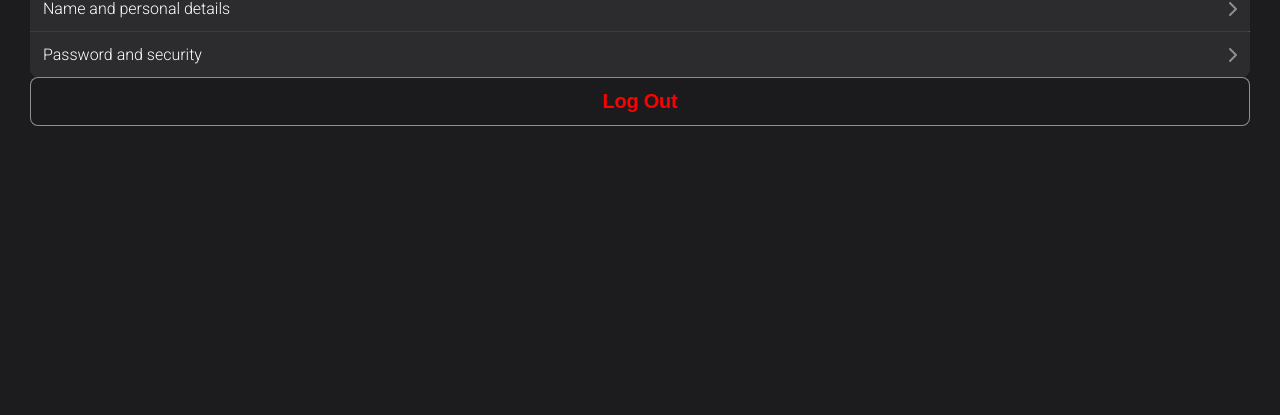
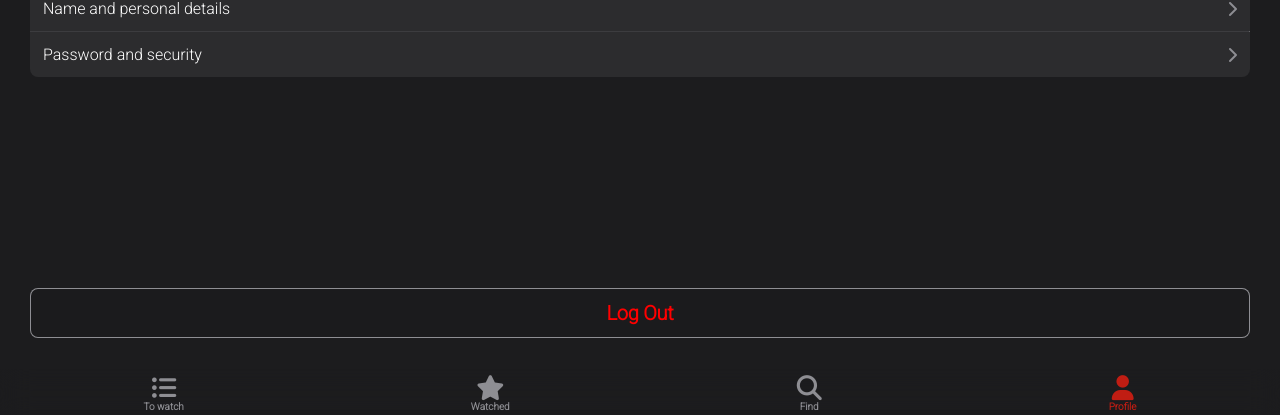
Before and after one commit to Cihaan/VToffle, a Vue app: page /profile in a window 1280 px wide. Shown: the part 382-797 px from the top of the page. Built offline with nearby package versions, Linux system fonts and the light colour scheme.

Commit message:
navbar + profile

```diff
--- /dev/null
+++ b/src/components/navbar/TheNavBar.vue
@@ -0,0 +1,58 @@
+<script lang="ts">
+export default {};
+</script>
+
+<template>
+  <div class="navbar">
+    <router-link active-class="active-link" class="nav-link" to="/to-watch">
+      <i class="fas fa-list-ul fa-2x" value="to-watch"></i>To watch
+    </router-link>
+    <router-link active-class="active-link" class="nav-link" to="/watched">
+      <i class="fas fa-star fa-2x" value="watched"></i>Watched
+    </router-link>
+    <router-link active-class="active-link" class="nav-link" to="/find">
+      <i class="fas fa-search fa-2x" value="find"></i>Find
+    </router-link>
+    <router-link active-class="active-link" class="nav-link" to="/profile">
+      <i class="fas fa-user fa-2x" value="profile"></i>Profile
+    </router-link>
+  </div>
+</template>
+
+<style lang="scss" scoped>
+.navbar {
+  position: fixed;
+  bottom: 0;
+  width: 100%;
+  height: 49px;
+  margin-top: 15px;
+  backdrop-filter: blur(15px);
+  display: flex;
+  overflow-x: auto;
+}
+
+.nav-link {
+  display: flex;
+  flex-direction: column;
+  align-items: center;
+  justify-content: center;
+  flex-grow: 1;
+  min-width: 50px;
+  overflow: hidden;
+  white-space: nowrap;
+  color: var(--dark-01);
+  text-decoration: none;
+  font-weight: 600;
+  font-size: 10px;
+  i {
+    font-size: 2.5em;
+  }
+  img {
+    margin-bottom: 2px;
+  }
+}
+
+.active-link {
+  color: var(--red);
+}
+</style>
--- a/src/components/profile/TheProfile.vue
+++ b/src/components/profile/TheProfile.vue
@@ -1,5 +1,6 @@
 <script lang="ts">
-export default {};
+import TheNavBar from "../navbar/TheNavBar.vue";
+export default {TheNavBar};
 </script>
 
 <template>
@@ -31,11 +32,10 @@ export default {};
           </div>
         </router-link>
       </div>
-      <router-link to="/landing">
-        <button class="btn btn-secondary">Log Out</button>
+      <router-link tag="button" class="btn btn-secondary" to="/landing">Log Out
       </router-link>
     </div>
-    <app-navbar></app-navbar>
+    <the-navbar></the-navbar>
   </div>
 </template>
 
--- a/src/main.ts
+++ b/src/main.ts
@@ -8,6 +8,7 @@ import store from "./store/store";
 import TheLandingVue from "./components/auth/TheLanding.vue";
 import TheLogin from "./components/auth/TheLogin.vue";
 import TheRegister from "./components/auth/TheRegister.vue";
+import TheNavBar from "./components/navbar/TheNavBar.vue";
 
 const app = createApp(App);
 
@@ -17,5 +18,6 @@ app.use(router);
 app.component("the-landing", TheLandingVue);
 app.component("the-login", TheLogin);
 app.component("the-register", TheRegister);
+app.component("the-navbar", TheNavBar)
 
 app.mount("#app");
--- a/src/router/route.ts
+++ b/src/router/route.ts
@@ -37,6 +37,7 @@ const routes: RouteRecordRaw[] = [
 const router = createRouter({
   history: createWebHistory(),
   routes: routes,
+  linkActiveClass: "active-link",
 });
 
 export default router;
```
